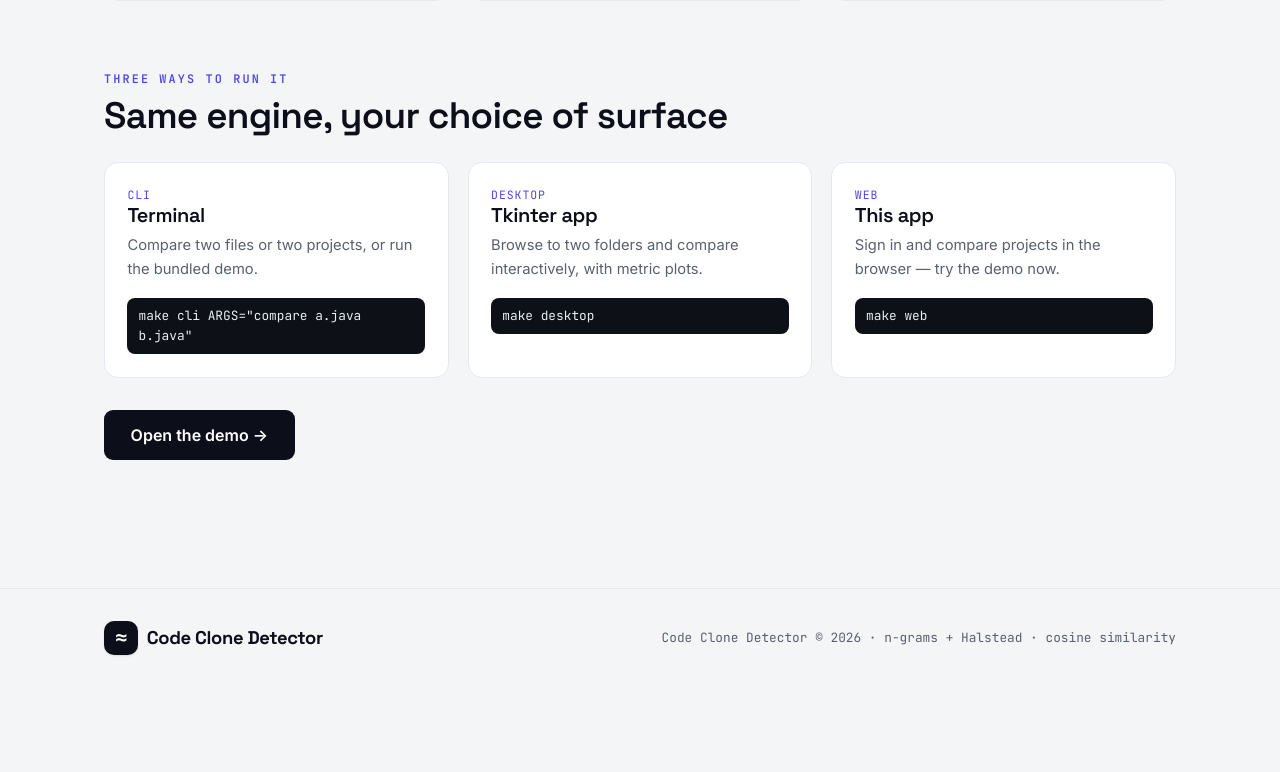
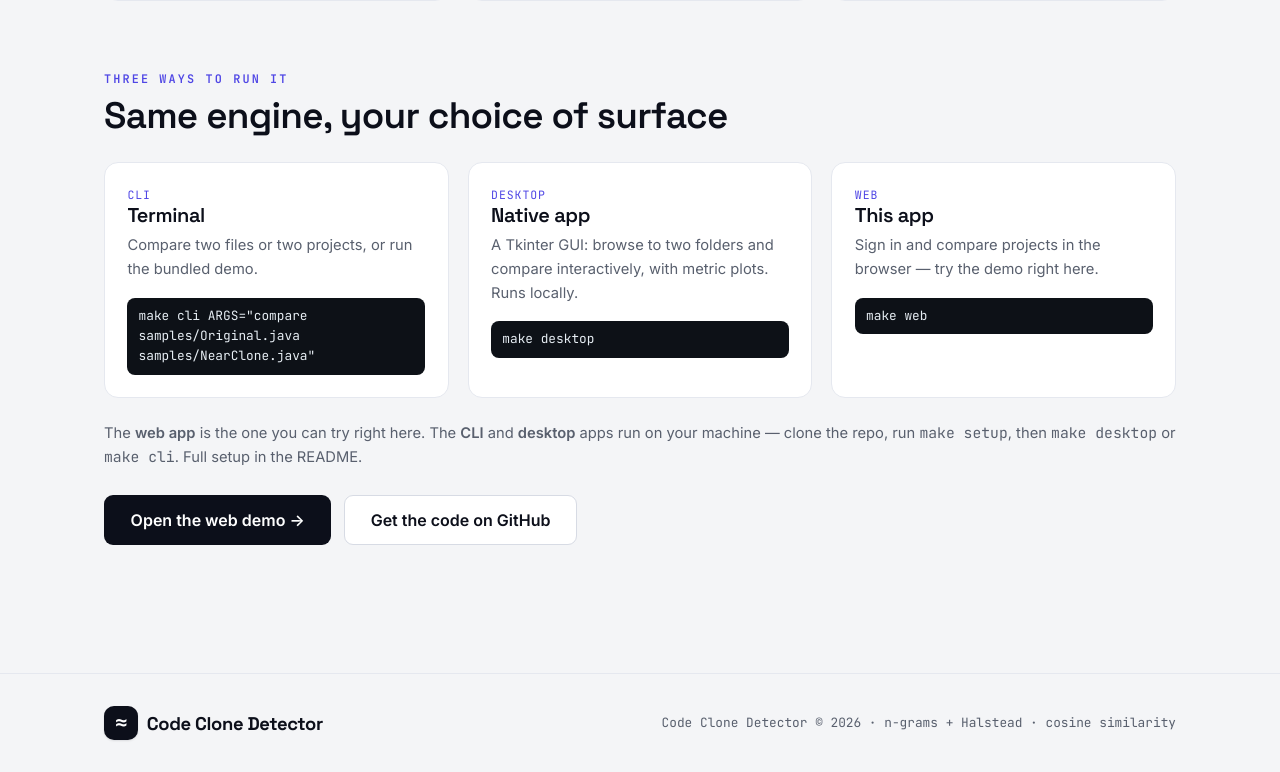
Before and after one commit to a6dulrauf/Code-Clone-Detector, a Django app: page / in a window 1280 px wide. Shown: the part 1068-1840 px from the top of the page. Before the commit the page ends 1724 px from the top, so only its background shows below. Run offline with Django 3.2, Linux system fonts and the light colour scheme.

Commit message:
docs: clarify desktop/CLI are run locally + link repo from landing

```diff
--- a/CodeClone/templates/CodeClone/index.html
+++ b/CodeClone/templates/CodeClone/index.html
@@ -74,18 +74,24 @@
       <div class="way"><div class="way__tag">CLI</div>
         <h3>Terminal</h3>
         <p class="muted" style="font-size:.92rem">Compare two files or two projects, or run the bundled demo.</p>
-        <code>make cli ARGS="compare a.java b.java"</code></div>
+        <code>make cli ARGS="compare samples/Original.java samples/NearClone.java"</code></div>
       <div class="way"><div class="way__tag">DESKTOP</div>
-        <h3>Tkinter app</h3>
-        <p class="muted" style="font-size:.92rem">Browse to two folders and compare interactively, with metric plots.</p>
+        <h3>Native app</h3>
+        <p class="muted" style="font-size:.92rem">A Tkinter GUI: browse to two folders and compare interactively, with metric plots. Runs locally.</p>
         <code>make desktop</code></div>
       <div class="way"><div class="way__tag">WEB</div>
         <h3>This app</h3>
-        <p class="muted" style="font-size:.92rem">Sign in and compare projects in the browser — try the demo now.</p>
+        <p class="muted" style="font-size:.92rem">Sign in and compare projects in the browser — try the demo right here.</p>
         <code>make web</code></div>
     </div>
-    <div style="margin-top:2rem">
-      <a class="btn btn--dark btn--lg" href="{% url 'dashboard' %}">Open the demo &rarr;</a>
+    <p class="muted" style="margin:1.4rem 0 0; font-size:.92rem">
+      The <strong>web app</strong> is the one you can try right here. The <strong>CLI</strong>
+      and <strong>desktop</strong> apps run on your machine — clone the repo, run
+      <code class="mono">make setup</code>, then <code class="mono">make desktop</code> or
+      <code class="mono">make cli</code>. Full setup in the README.</p>
+    <div style="margin-top:1.6rem; display:flex; gap:.8rem; flex-wrap:wrap">
+      <a class="btn btn--dark btn--lg" href="{% url 'dashboard' %}">Open the web demo &rarr;</a>
+      <a class="btn btn--ghost btn--lg" href="https://github.com/a6dulrauf/Code-Clone-Detector">Get the code on GitHub</a>
     </div>
   </div>
 </section>
```
Also changed, not shown: README.md, 1 other file.
